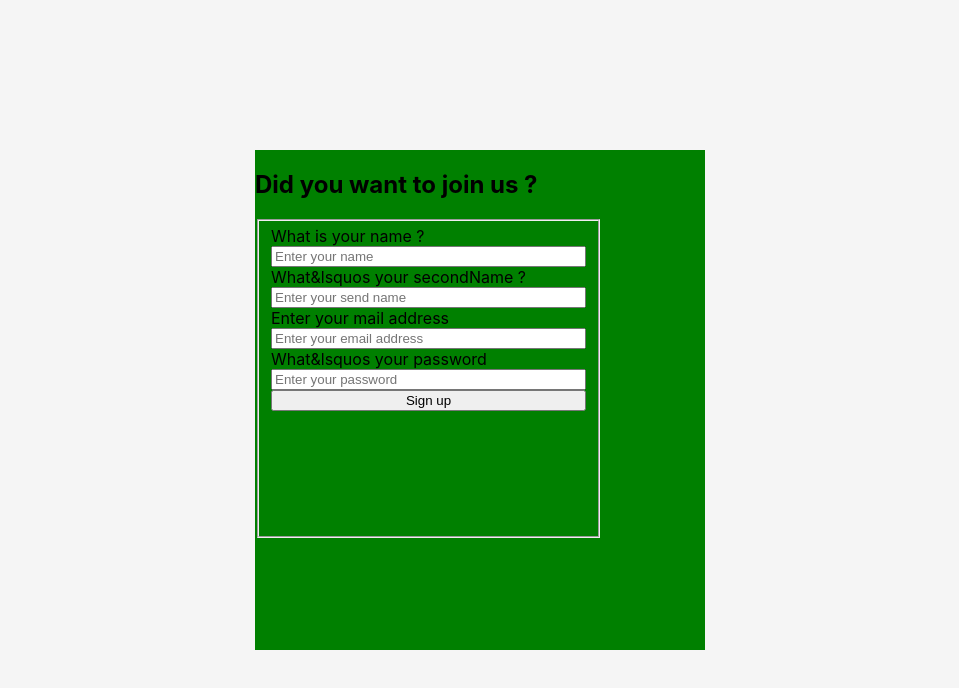
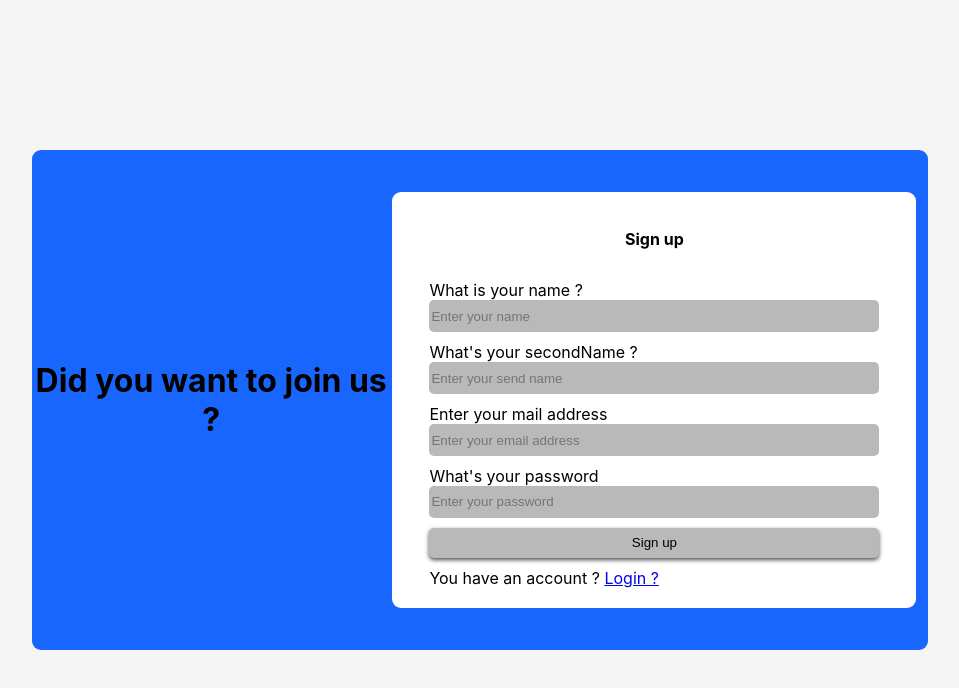
Before and after one commit to TeddyCubaka/kisodo_app-chat_app-frontend, a React (Create React App) app: page /signup in a window 1280 px wide. Shown: the top 688 px of the page, without its empty margins (160-1119 px from the left). Built offline with nearby package versions, Linux system fonts and the light colour scheme; no server answers.

Commit message:
Styled the login and signup page

```diff
--- a/src/App.css
+++ b/src/App.css
@@ -195,15 +195,38 @@
   border-bottom: 0px solid transparent;
 }
 .mum_card {
-  background-color: green;
-  width: 450px;
+  background-color: #1966ff;
+  border-radius: 9px;
+  width: 70%;
   height: 500px;
+  text-align: center;
+  display: grid;
+  grid-template-columns: 1fr 1.5fr;
+  align-items: center;
 }
 .fieldset_of_connexion {
-  width: 70%;
-  height: 300px;
+  background-color: white;
+  width: 500px;
+  height: 400px;
+  border-radius: 9px;
+  border: none;
+  text-align: left;
   display: flex;
   flex-direction: column;
+  justify-content: space-evenly;
+  align-items: center;
+}
+.fieldset_of_connexion > div {
+  width: 90%;
+  display: flex;
+  flex-direction: column;
+}
+
+.fieldset_of_connexion > div > input {
+  height: 30px;
+  border-radius: 5px;
+  border: none;
+  background-color: #b9b9b9;
 }
 
 .loader {
--- a/src/AppComponents.css
+++ b/src/AppComponents.css
@@ -92,6 +92,18 @@
 }
 .bloc_with_shaddow {
   box-shadow: 0px 2px 4px rgba(0, 0, 0, 0.699);
+}
+.btn_with_shaddow {
+  background-color: #0142c4;
+  box-shadow: 0px 2px 4px rgba(0, 0, 0, 0.699);
+}
+.btn_with_shaddow:hover {
+  background-color: #0142c4;
+  box-shadow: 0px 2px 4px rgba(0, 0, 0, 0.4);
+}
+.btn_with_shaddow:focus {
+  background-color: #0142c4;
+  box-shadow: 0px 2px 4px rgba(0, 0, 0, 0.1);
 }
 .error {
   color: red;
@@ -213,3 +225,16 @@
   font-size: 18px;
   font-weight: 400;
 }
+.right_size {
+  outline: none;
+}
+.right_size:focus {
+  box-shadow: 0px 0px 0px 2px green;
+}
+.bad_size {
+  outline: none;
+  box-shadow: 0px 0px 0px 2px red;
+}
+.bad_size:focus {
+  box-shadow: 0px 0px 0px 2px red;
+}
--- a/src/components/bigs/login.js
+++ b/src/components/bigs/login.js
@@ -9,9 +9,11 @@ export default function Login() {
   const [error, setError] = useState("");
   return (
     <div className="mum_card">
-      <h2>What&lsquos up ?</h2>
+      <h1>What{"'"}s up ?</h1>
       <fieldset className="fieldset_of_connexion">
+        <h4>Login</h4>
         <div className={loader}> {error} </div>
+        <div>
           <label htmlFor="mail">Enter your mail address</label>
           <input
             type="mail"
@@ -23,6 +25,8 @@ export default function Login() {
               setMail(e.target.value);
             }}
           />
+        </div>
+        <div>
           <label>Enter your password</label>
           <input
             type="password"
@@ -33,16 +37,20 @@ export default function Login() {
               setPassword(e.target.value);
             }}
           />
+        </div>
+        <div>
           <input
             type="button"
             name="logIn"
+            className="btn_with_shaddow"
             value="log in"
             onClick={() => {
               if (mail !== "" || password !== "") {
                 setLoader("loader");
                 axios({
                   method: "post",
-                url: process.env.REACT_APP_SERVER_LINK_DEV + "/api/user/login",
+                  url:
+                    process.env.REACT_APP_SERVER_LINK_DEV + "/api/user/login",
                   data: {
                     mail: mail,
                     password: password,
@@ -50,7 +58,6 @@ export default function Login() {
                   headers: { "Content-Type": "application/json" },
                 })
                   .then((res) => {
-                  console.log(res.data.token);
                     localStorage.setItem("token", res.data.token);
                     localStorage.setItem("userId", res.data.userId);
                     window.location = "/home";
@@ -64,12 +71,13 @@ export default function Login() {
               }
             }}
           />
-      </fieldset>
+        </div>
         <div>
           <div>
-          You don&lsquot have an account ? <Link to="/signup">Sign Up ?</Link>{" "}
+            You don{"'"}t have an account ? <Link to="/signup">Sign Up ?</Link>{" "}
           </div>
         </div>
+      </fieldset>
     </div>
   );
 }
--- a/src/components/bigs/signup.js
+++ b/src/components/bigs/signup.js
@@ -1,21 +1,37 @@
 import axios from "axios";
-import React, { useState } from "react";
+import React, { useEffect, useState } from "react";
+import { Link } from "react-router-dom";
 
 export default function Signup() {
-  const [mail, setMail] = useState("");
-  const [password, setPassword] = useState("");
-  const [msg, setMsg] = useState("");
-  const [pwdSize, setPwdSize] = useState(0);
-  const [mailSize, setMailSize] = useState(0);
-  const [CorrectMail, setCorrectMail] = useState("");
-  const [nicePwdSize, setNicePwdSize] = useState("");
-  const [firstName, setFirstName] = useState("");
-  const [lastName, setLastName] = useState("");
-  return (
+  const [user, setUser] = useState({});
+  const [signed, setSigned] = useState(false);
+
+  useEffect(() => {
+    if (signed === true) {
+      axios({
+        method: "post",
+        url: process.env.REACT_APP_SERVER_LINK_DEV + "/api/user/login",
+        data: {
+          mail: user.mail,
+          password: user.password,
+        },
+        headers: { "Content-Type": "application/json" },
+      })
+        .then((res) => {
+          localStorage.setItem("token", res.data.token);
+          localStorage.setItem("userId", res.data.userId);
+          window.location = "/home";
+        })
+        .catch((err) => console.log(err));
+    }
+  }, [signed]);
+
+  return signed === false ? (
     <div className="mum_card">
-      <h2>Did you want to join us ?</h2>
+      <h1>Did you want to join us ?</h1>
       <fieldset className="fieldset_of_connexion">
-        {msg === "" ? false : <div style={{ color: "red" }}> {msg} </div>}
+        <h4>Sign up</h4>
+        <div>
           <label>What is your name ?</label>
           <input
             type="text"
@@ -23,90 +39,101 @@ export default function Signup() {
             placeholder="Enter your name"
             required
             onChange={(e) => {
-            setFirstName(e.target.value);
+              e.target.className = " bad_size";
+              if (e.target.value.length > 2) {
+                e.target.className = " right_size";
+                setUser({ ...user, firstName: e.target.value });
+              } else {
+                e.target.className = " bad_size";
+              }
             }}
           />
-        <label>What&lsquos your secondName ?</label>
+        </div>
+        <div>
+          {" "}
+          <label>What{"'"}s your secondName ?</label>
           <input
             type="text"
             name="secondName"
             placeholder="Enter your send name"
             required
             onChange={(e) => {
-            setLastName(e.target.value);
+              e.target.className = " bad_size";
+              if (e.target.value.length > 2) {
+                e.target.className = " right_size";
+                setUser({ ...user, secondName: e.target.value });
+              } else {
+                e.target.className = " bad_size";
+              }
             }}
           />
-        <label>
-          Enter your mail address {mailSize > 1 ? mailSize : false}{" "}
-          {CorrectMail}{" "}
-        </label>
+        </div>
+        <div>
+          <label>Enter your mail address</label>
           <input
             type="mail"
             name="email"
             placeholder="Enter your email address"
             required
             onChange={(e) => {
-            setMailSize(e.target.value.length);
-            if (mailSize > 10) setMail(e.target.value);
+              e.target.className = " bad_size";
+              if (
+                e.target.value.length > 10 &&
+                e.target.value.includes("@gmail.com")
+              ) {
+                e.target.className = " right_size";
+                setUser({ ...user, mail: e.target.value });
+              } else {
+                e.target.className = " bad_size";
+              }
             }}
           />
-        <label>
-          What&lsquos your password {pwdSize > 1 ? pwdSize : false}{" "}
-          {nicePwdSize}
-        </label>
+        </div>
+        <div>
+          <label>What{"'"}s your password</label>
           <input
             type="password"
             name="password"
             placeholder="Enter your password"
             required
             onChange={(e) => {
-            setPassword(e.target.value);
-            if (nicePwdSize > 8) setPwdSize(mailSize + 1);
+              if (e.target.value.length > 5) {
+                e.target.className = " right_size";
+                setUser({ ...user, password: e.target.value });
+              } else {
+                e.target.className = " bad_size";
+              }
             }}
           />
+        </div>
+        <div>
           <input
             type="button"
             name="signUp"
+            className="btn_with_shaddow"
             value="Sign up"
             onClick={() => {
-            mailSize < 10
-              ? setCorrectMail("Check your mail")
-              : setCorrectMail("");
-            pwdSize < 8
-              ? setNicePwdSize("Too short passeword change it plz")
-              : setNicePwdSize("nice password");
-            if (mail === "" || password === "") {
-              setMsg("The mail or the password is invalid");
-            } else if (mail.endsWith("gmail.com") === false) {
-              setMsg("A gmail plz");
-            } else {
-              setMsg("");
               axios({
                 method: "post",
                 url: process.env.REACT_APP_SERVER_LINK_DEV + "/api/user/signup",
-                data: {
-                  firstName: firstName,
-                  secondName: lastName,
-                  mail: mail,
-                  password: password,
-                },
+                data: user,
                 headers: { "Content-Type": "application/json" },
               })
-                .then((res) => {
-                  console.log(res);
-                  window.location = "/login";
+                .then(() => {
+                  setSigned(true);
                 })
                 .catch((err) => console.log(err));
-              console.log({
-                firstName: firstName,
-                secondName: lastName,
-                mail: mail,
-                password: password,
-              });
-            }
             }}
           />
+        </div>
+        <div>
+          <div>
+            You have an account ? <Link to="/login">Login ?</Link>{" "}
+          </div>
+        </div>
       </fieldset>
     </div>
+  ) : (
+    <div className="big_loader"></div>
   );
 }
```
Lines whose indentation alone changed are shown as unchanged.
